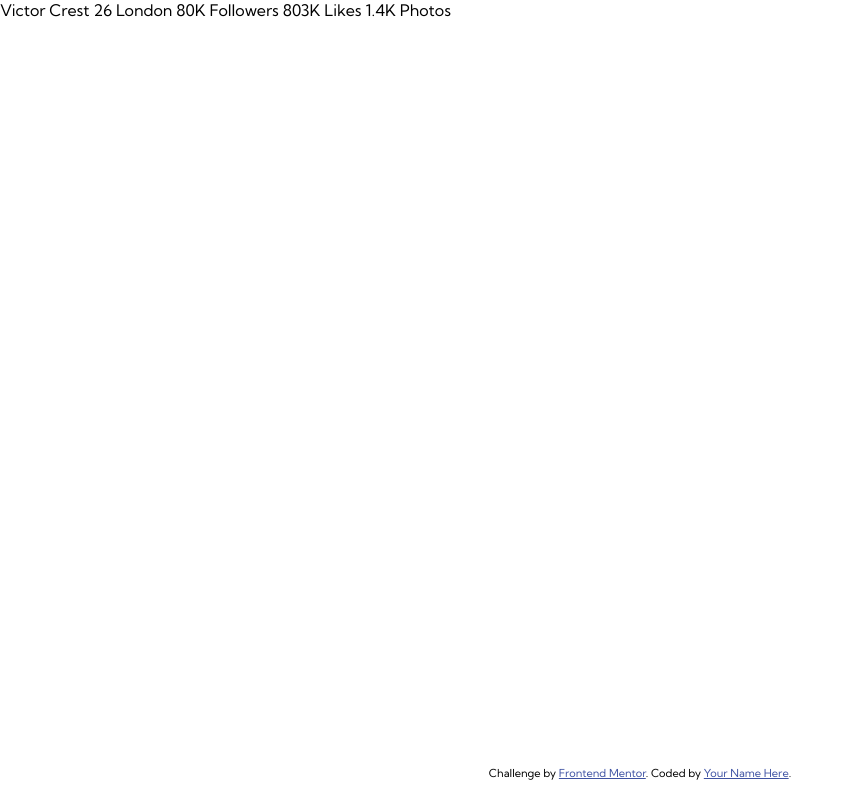
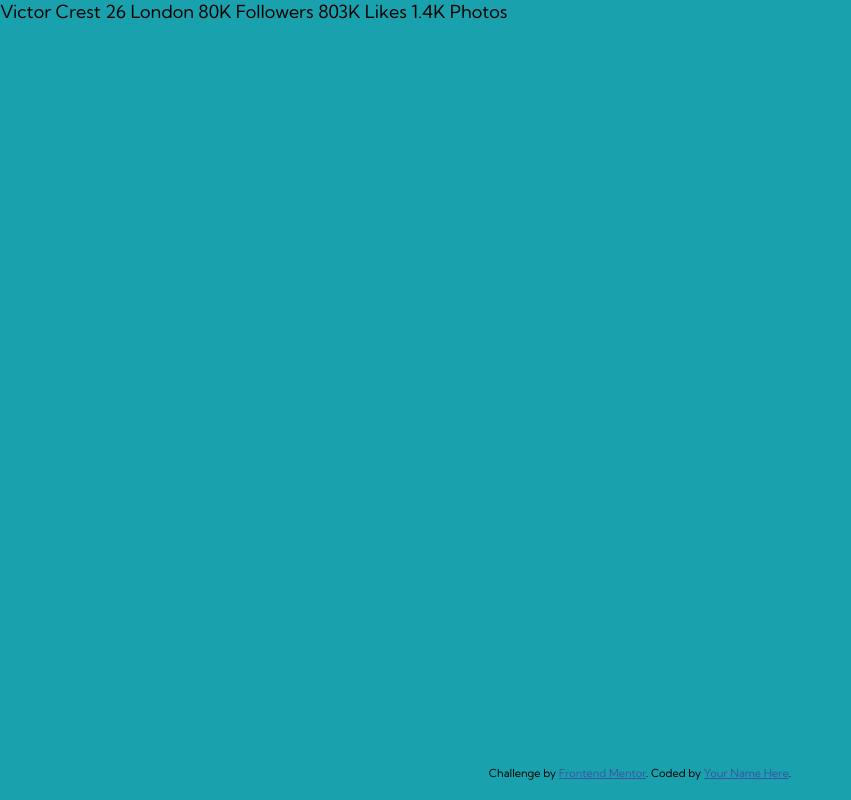
Before and after one commit to Pawel-Lechki/profile-card-component, a plain HTML site: page index.html in a window 1280 px wide. Shown: the whole page, without its empty margins (0-851 px from the left). Drawn offline with Linux system fonts and the light colour scheme.

Commit message:
Add variables and body styles in css

```diff
--- a/css/style.css
+++ b/css/style.css
@@ -8,9 +8,19 @@
     box-sizing: border-box;
 }
 
+/* variables */
+html {
+    --dark-cyan: hsl(185, 75%, 39%);
+    --dark-blue: hsl(229, 23%, 23%);
+    --dark-grey-blue: hsl(227, 10%, 46%);
+    --dark-grey: hsl(0, 0%, 59%);
+}
+
 /* base styles */
 body {
-    font-family: 'Kumbh Sans', sans-serif
+    font-family: 'Kumbh Sans', sans-serif;
+    font-size: 18px;
+    background-color: var(--dark-cyan);
 }
 
 /* footer */
```
